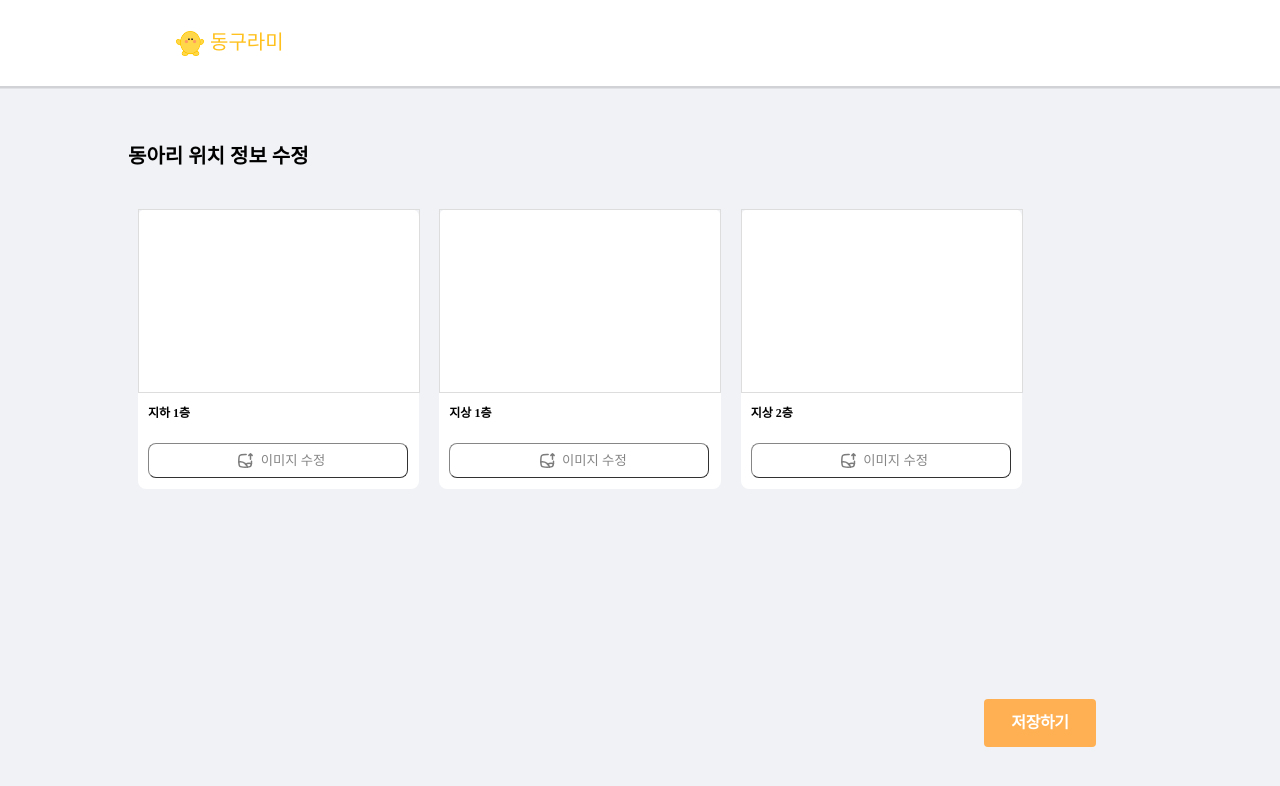
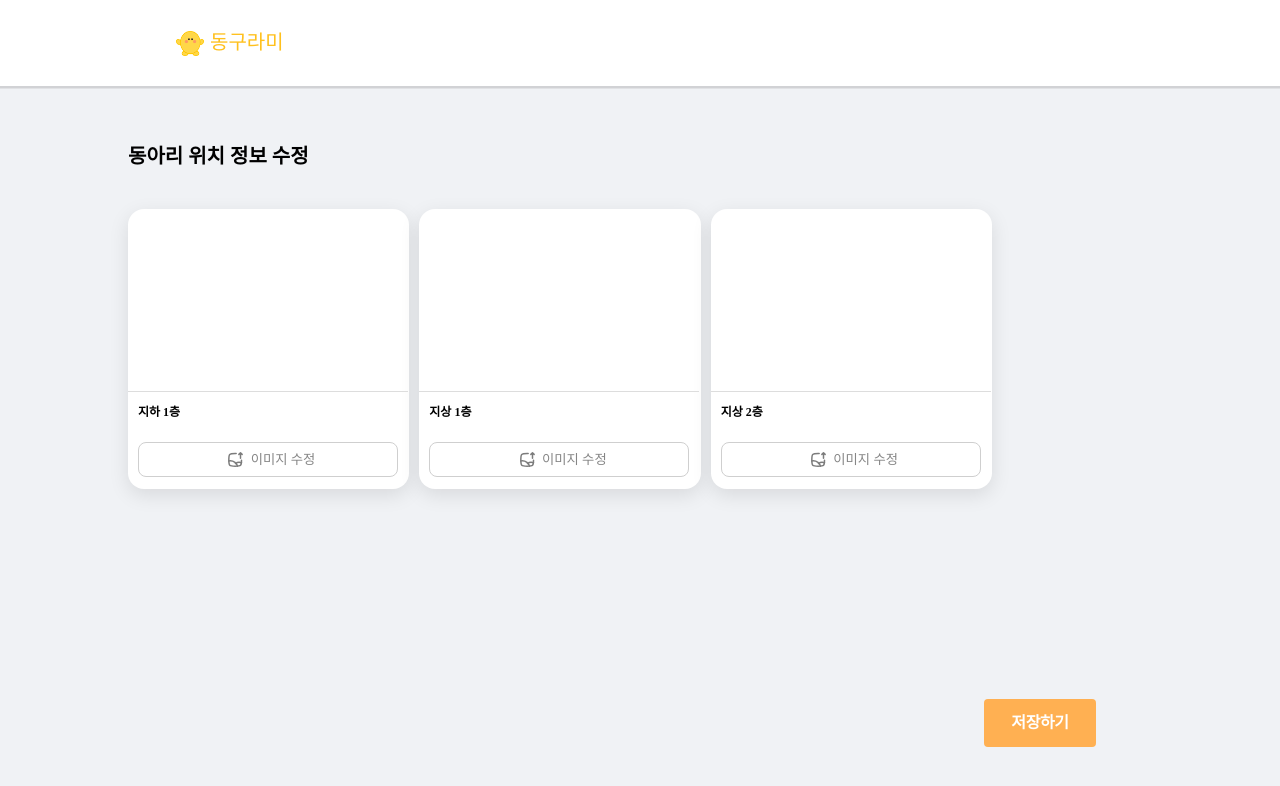
Before and after one commit to USW-Circle-Link/USW-Circle-Link-Web, a Vue app: page /adminmain/clubroom in a window 1280 px wide. Shown: the top 786 px of the page. Built offline with nearby package versions, Linux system fonts and the light colour scheme; no server answers.

Commit message:
이미지 수정 hover시 수정

```diff
--- a/src/components/Admin/ClubroomMapUpload/ClubroomMapUpload.vue
+++ b/src/components/Admin/ClubroomMapUpload/ClubroomMapUpload.vue
@@ -3,8 +3,8 @@
   <div class="title">동아리 위치 정보 수정</div>
 
   <div class="floor-images-container">
-    <!-- 지하 1층 -->
     <div class="floor-section">
+      <!-- 지하 1층 -->
       <div class="floor-container">
       <div
         class="image-container"
@@ -401,6 +401,7 @@ export default {
 }
 
 .floor-section {
+  gap: 10px;
   margin: 10px 0;
   align-self: start;
   text-align: left;
@@ -415,36 +416,37 @@ export default {
 
 .floor-container {
   flex: 1;
-  margin: 0 10px;
   background-color: white;
-  border-radius: 8px;
+  border-radius: 16px;
   width : 281.33px;
   height: 280.33px;
+  box-shadow: 0 6px 20px rgba(0, 0, 0, 0.1);
 }
 
 .image-container {
   position: relative;
   display: inline-block;
-  border-radius: 100px;
+  border-radius: 16px;
 }
 
 .image-box {
-  width: 280px; /* 고정 너비 */
-  height: 182px; /* 고정 높이 */
+  width: 280px;
+  height: 182px;
   display: flex;
   justify-content: center;
   align-items: center;
-  overflow: hidden; /* 이미지 넘치는 부분 숨김 */
-  border: 1px solid #ddd;
-  border-radius: 8 0px;
-
+  overflow: hidden;
+  border-radius: 16px 16px 0 0;
   position: relative;
   transition: background-color 0.2s ease;
+  border-bottom: 1px solid #ddd;
 }
 
-.image-container:hover .image-box {
-  background-color: rgba(24, 24, 24, 0.5);
+
+.image-container:hover {
+  box-shadow: 0 4px 12px rgba(0,0,0,0.15); /* 괜찮지만 부모가 overflow: hidden 있어야 함 */
 }
+
 
 .floor-image {
   max-width: 100%;
@@ -465,6 +467,7 @@ export default {
   height: 100%;
   top: 0;
   left: 0;
+  border-radius: 16px;
   display: flex;
   justify-content: center;
   align-items: center;
@@ -495,8 +498,7 @@ export default {
   border-radius: 8px;
   background: #fff;
   justify-content: center;
-  border-width: 1px;
-  border-color: #868686;
+  BORDER: 1px solid #CFCFCF;
   align-items: center;
   align-content: center;
   margin-right: 60px;
@@ -508,8 +510,14 @@ export default {
   font-weight: 500;
 }
 
-.upload-button :hover {
-  background-color: #e6953e;
+.upload-button:hover {
+  background-color: #FFB052;
+  color: white;
+  border-color: #FFB052;
+}
+
+.upload-button:hover .upload-icon {
+  filter: brightness(0) invert(1); /* 흰색처럼 보이게 */
 }
 
 .save-button {
```
